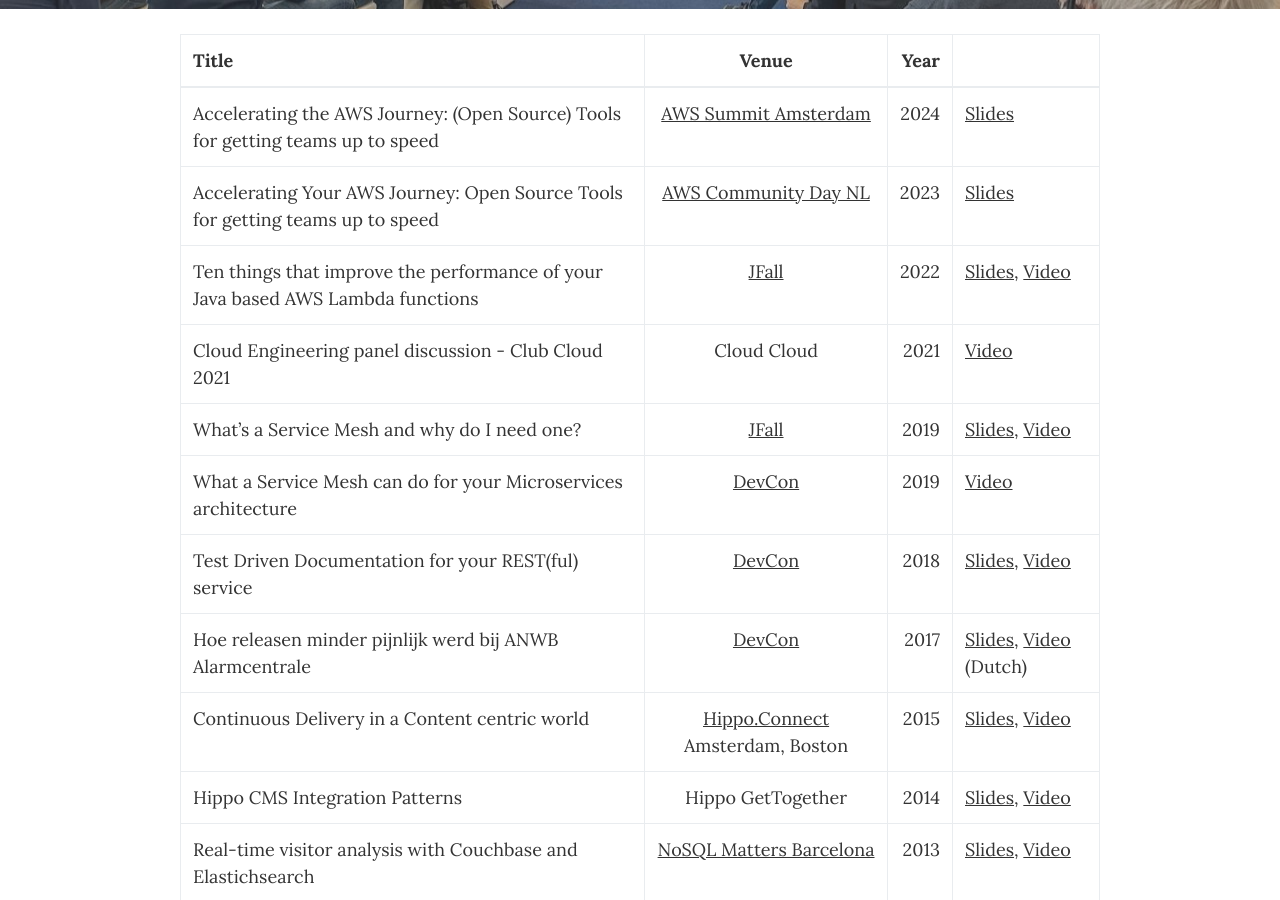
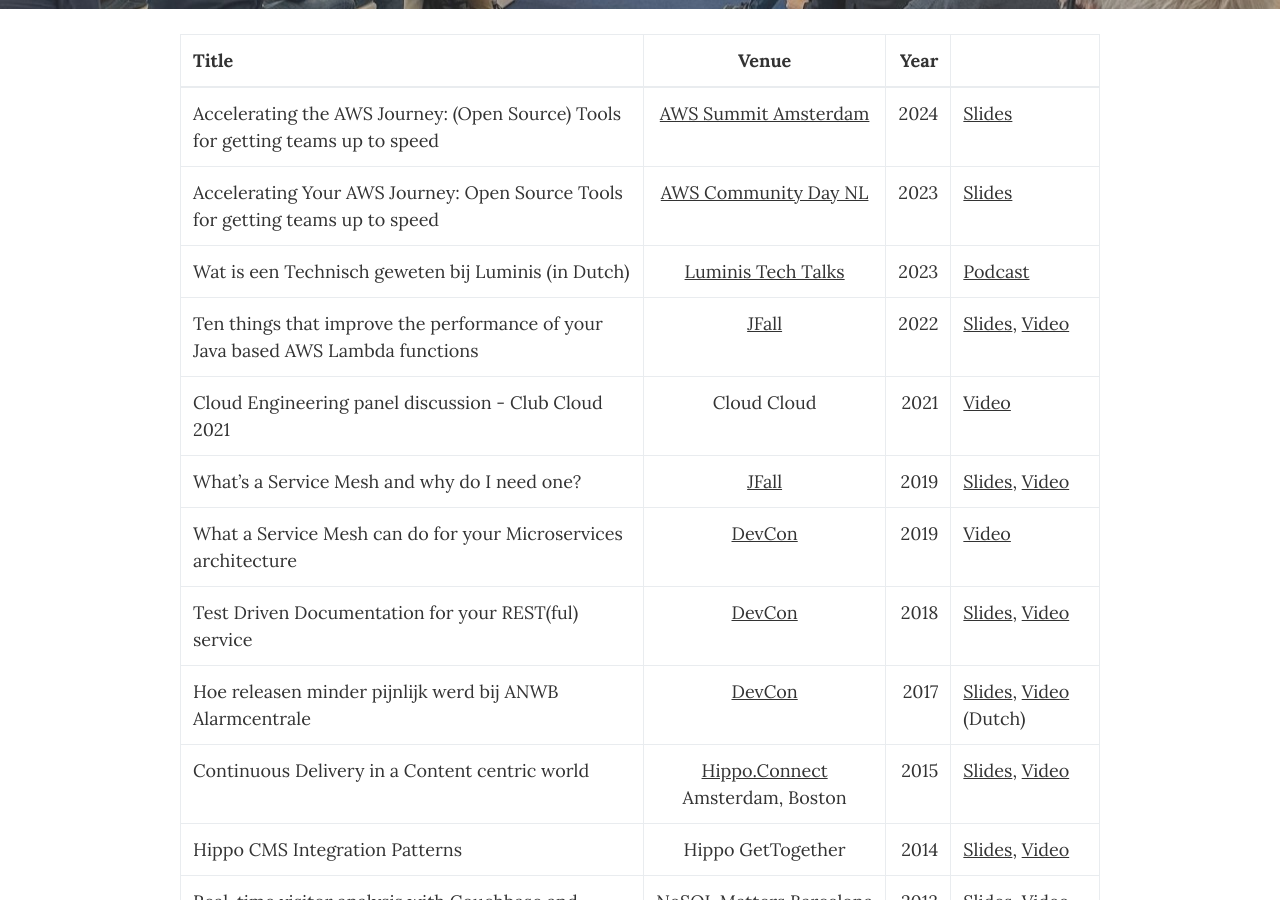
Before and after one commit to jreijn/jreijn.github.com, a Jekyll site: the page built from presentations.md, in a window 1280 px wide and 900 px high, scrolled down 390 px. Built offline with Jekyll 4.4.1, drawn with Linux system fonts in a browser that asks for light colours.

Commit message:
Add podcasts

```diff
--- a/presentations.md
+++ b/presentations.md
@@ -13,6 +13,7 @@
 | ------------- |:-------------:| -----:| |
 | Accelerating the AWS Journey: (Open Source) Tools for getting teams up to speed | [AWS Summit Amsterdam](https://aws.amazon.com/events/summits/emea/amsterdam) | 2024 | <a href="https://speakerdeck.com/jreijn/accelerating-the-aws-journey-open-source-tools-for-getting-teams-up-to-speed">Slides</a> |
 | Accelerating Your AWS Journey: Open Source Tools for getting teams up to speed | [AWS Community Day NL](https://awscommunityday.nl) | 2023 | <a href="https://speakerdeck.com/jreijn/accelerating-your-aws-journey-open-source-tools-for-getting-teams-up-to-speed">Slides</a>
+| Wat is een Technisch geweten bij Luminis (in Dutch) | [Luminis Tech Talks](https://open.spotify.com/show/18c2MuauRakL1do0G06FCY?si=dad910770f3b4f60) | 2023 | <a href="https://open.spotify.com/episode/0x6WgG7zOMrOKsRS4QMEFW?si=8df5b1e7b5894f36">Podcast</a>
 | Ten things that improve the performance of your Java based AWS Lambda functions | [JFall](https://2022.jfall.nl/) | 2022 | <a href="https://speakerdeck.com/jreijn/j-fall-2022-ten-performance-improvements-for-your-java-based-aws-lambda-functions">Slides</a>, <a href="https://www.youtube.com/watch?v=2xGsmAwFs60">Video</a>
 | Cloud Engineering panel discussion - Club Cloud 2021 | Cloud Cloud | 2021 | <a href="https://www.youtube.com/watch?v=nitdepIdhq0">Video</a>
 | What’s a Service Mesh and why do I need one? | [JFall](https://jfall.nl) | 2019 | <a href="https://www.slideshare.net/jreijn/whats-a-service-mesh-and-why-do-i-need-one">Slides</a>, <a href="https://youtu.be/NiQ57yOmzOE">Video</a>
```
